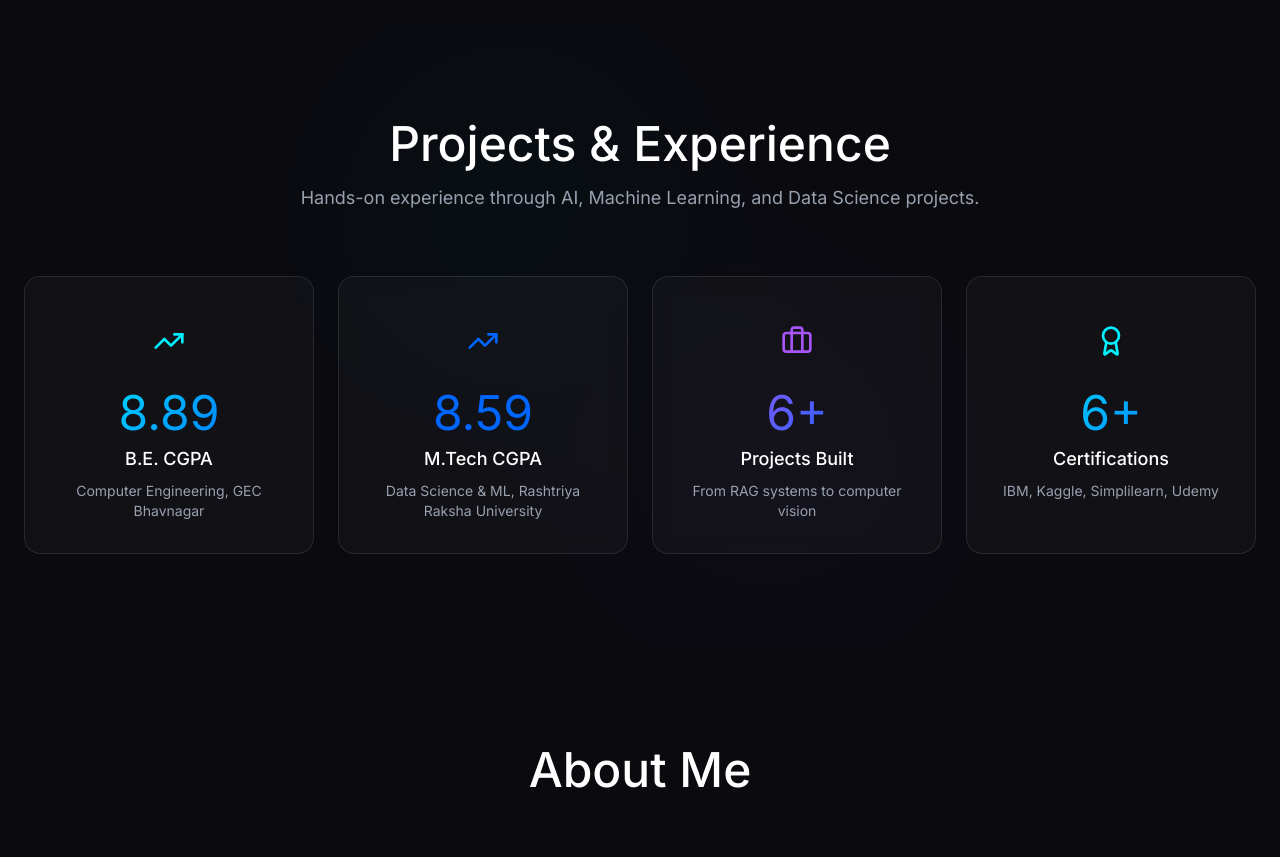
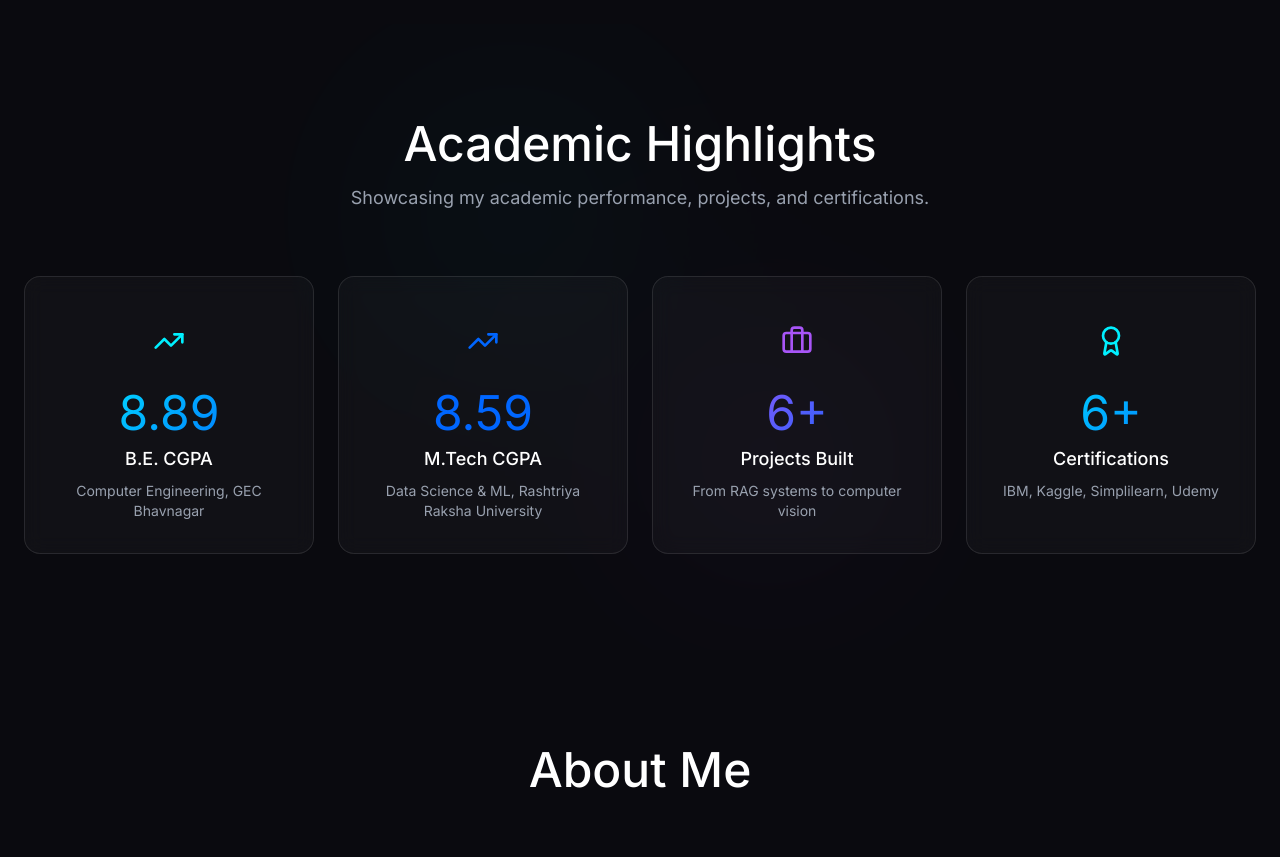
Before and after one commit to nidhidhameliya/PORTFOLIO, a React (Vite) app: page / in a window 1280 px wide. Shown: the part 6260-7117 px from the top of the page. Built offline with nearby package versions, Linux system fonts and the light colour scheme.

Commit message:
Update portfolio content

```diff
--- a/src/app/components/Credibility.tsx
+++ b/src/app/components/Credibility.tsx
@@ -61,9 +61,9 @@ export function Credibility() {
           viewport={{ once: true }}
           transition={{ duration: 0.6 }}
         >
-          <h2 className="text-4xl md:text-5xl mb-4">Projects & Experience</h2>
+          <h2 className="text-4xl md:text-5xl mb-4">Academic Highlights</h2>
           <p className="text-gray-400 text-lg">
-            Hands-on experience through AI, Machine Learning, and Data Science projects.
+            Showcasing my academic performance, projects, and certifications.
           </p>
         </motion.div>
 
```
